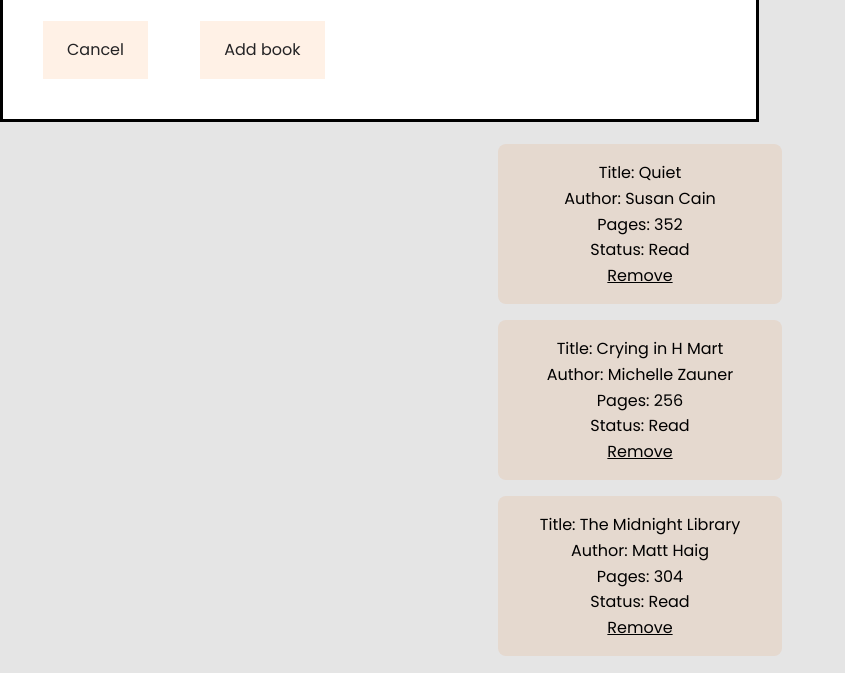
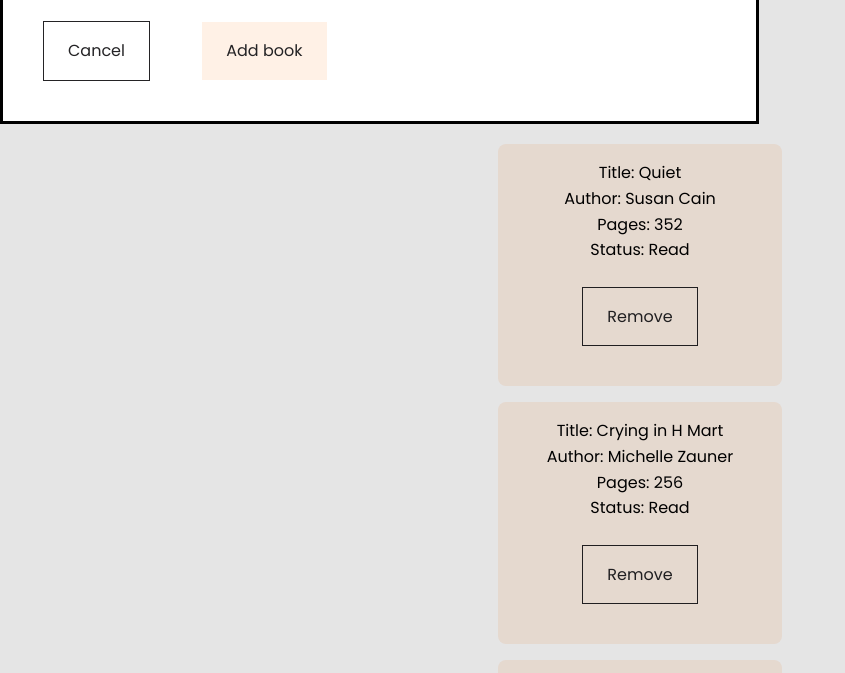
Before and after one commit to erin-yl/javascript-exercises, a plain HTML site: page library/index.html in a window 1280 px wide. Both pictures are taken after a click on the button "Add book". Shown: the part 110-783 px from the top of the page, without its empty margins (0-845 px from the left). Drawn offline with Linux system fonts and the light colour scheme.

Commit message:
Update button design

```diff
--- a/library/index.html
+++ b/library/index.html
@@ -32,13 +32,13 @@
       </div>
 
       <div>
-        <button id="cancelBtn" value="cancel">Cancel</button>
-        <button id="confirmBtn" value="confirm">Add book</button>
+        <button class="secondaryBtn" id="cancelBtn" value="cancel">Cancel</button>
+        <button class="primaryBtn" id="confirmBtn" value="confirm">Add book</button>
       </div>
     </form>
   </dialog>
   <p>
-    <button id="showDialog">Add book</button>
+    <button class="primaryBtn" id="showDialog">Add book</button>
   </p>
 
   <div class="container"></div>
--- a/library/script.js
+++ b/library/script.js
@@ -18,6 +18,10 @@ function Book(title, author, pages, readStatus) {
   this.id = crypto.randomUUID();
 }
 
+Book.prototype.changeReadStatus = function() {
+  console.log(`Hello, I'm ${this.name}!`);
+};
+
 function addBookToLibrary(title, author, pages, readStatus) {
   const myLibrary = new Book(title, author, pages, readStatus);
   const bookDiv = document.createElement("div");
@@ -25,7 +29,8 @@ function addBookToLibrary(title, author, pages, readStatus) {
   const bookAuthor = document.createElement("p");
   const bookPages = document.createElement("p");
   const bookStatus = document.createElement("p");
-  const removeBtn = document.createElement("span");
+  const changeBtn = document.createElement("button");
+  const removeBtn = document.createElement("button");
 
   bookTitle.textContent = `Title: ${myLibrary.title}`;
   bookAuthor.textContent = `Author: ${myLibrary.author}`;
@@ -33,8 +38,10 @@ function addBookToLibrary(title, author, pages, readStatus) {
   bookStatus.textContent = `Status: ${myLibrary.readStatus}`;
 
   bookDiv.classList.add("card");
+  changeBtn.textContent = "Change read status";
+  changeBtn.classList = "primaryBtn";
   removeBtn.textContent = "Remove";
-  removeBtn.classList.add("remove");
+  removeBtn.classList.add("secondaryBtn");
 
   bookDiv.append(bookTitle, bookAuthor, bookPages, bookStatus, removeBtn);
   container.appendChild(bookDiv);
--- a/library/style.css
+++ b/library/style.css
@@ -37,7 +37,7 @@ h2 {
   color: #242325;
 }
 
-button {
+.primaryBtn {
   font-family: var(--font-primary);
   font-weight: 300;
   background-color: #fff1e6;
@@ -48,9 +48,20 @@ button {
   margin: 24px;
 }
 
-button:hover {
+.primaryBtn:hover {
   background-color: #ffe8d6;
   transition-duration: 0.2s;
+}
+
+.secondaryBtn {
+  font-family: var(--font-primary);
+  font-weight: 300;
+  color: #242325;
+  border: solid 1px #242325;
+  background-color: transparent;
+  font-size: 16px;
+  padding: 16px 24px;
+  margin: 24px;
 }
 
 .container {
@@ -68,8 +79,3 @@ button:hover {
   width: 300px;
   text-align: center;
 }
-
-.remove {
-  display: block;
-  text-decoration: underline;
-}
```
